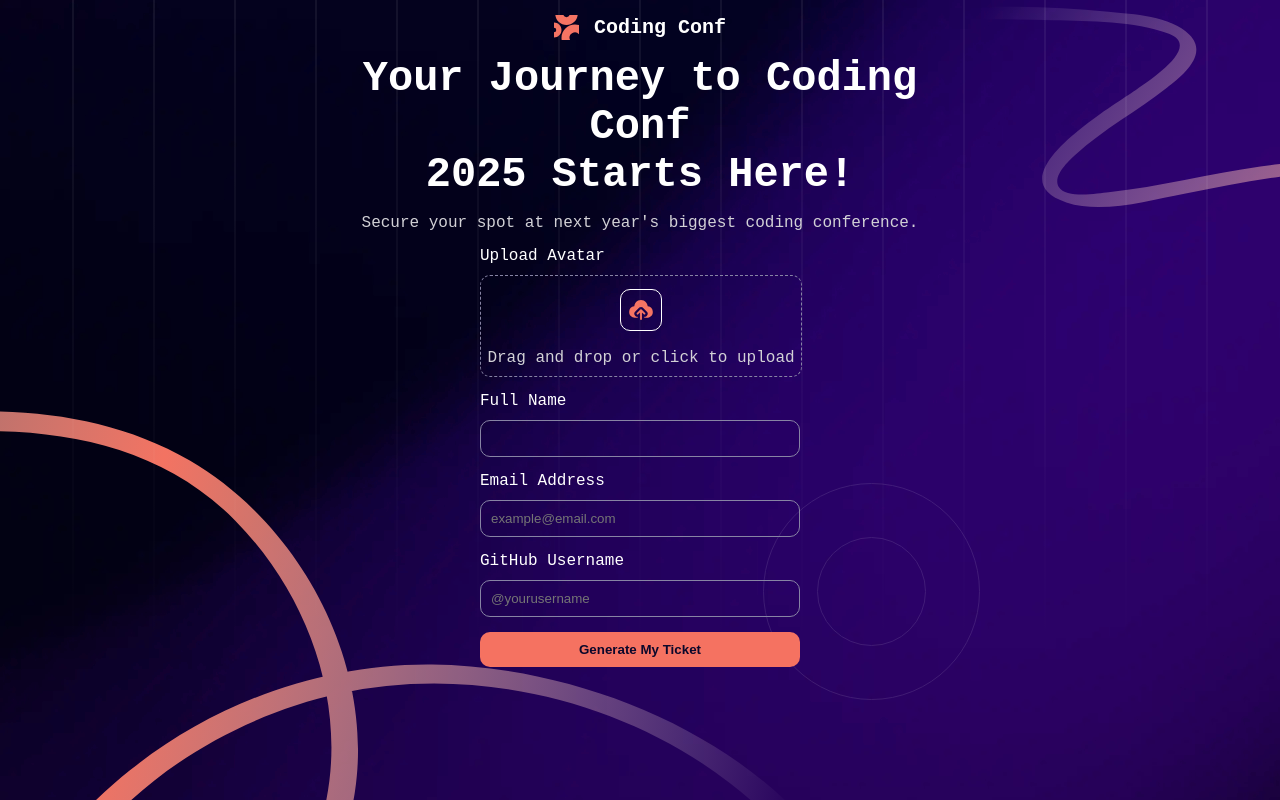
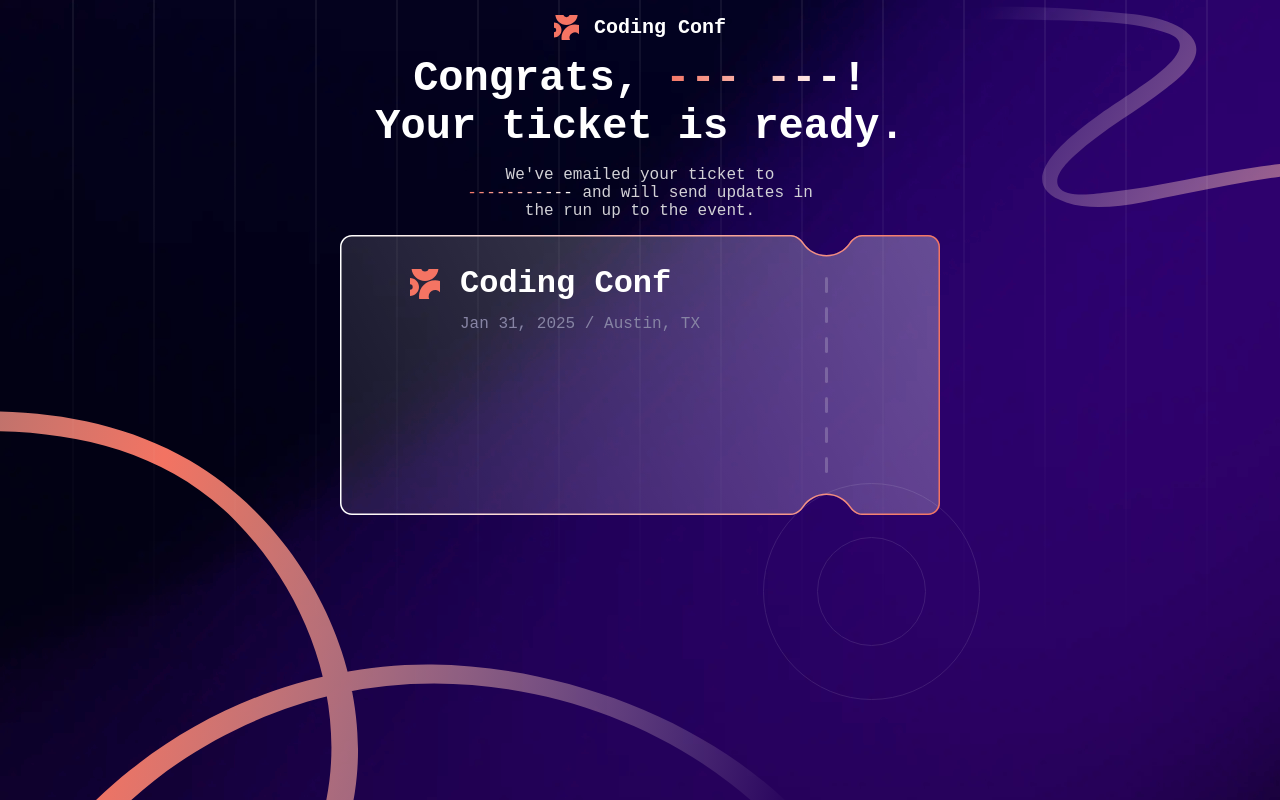
Before and after one commit to mmartas/Conference-ticket-generator, a plain HTML site: page conference-ticket-generator-main/index.html in a window 1280 px wide. Drawn offline with Linux system fonts and the light colour scheme.

Commit message:
start new page

```diff
--- a/conference-ticket-generator-main/index.html
+++ b/conference-ticket-generator-main/index.html
@@ -4,11 +4,12 @@
   <meta charset="UTF-8">
   <meta name="viewport" content="width=device-width, initial-scale=1.0"> <!-- displays site properly based on user's device -->
   <link rel="stylesheet" href="style.css">
-  <link rel="icon" type="image/png" sizes="32x32" href="./assets/images/favicon-32x32.png">
+  <link rel="icon" type="image/png" sizes="32x32" href="./assets/images/blue-icon.png">
   <title>Conference Ticket Generator</title>
 </head>
 <body>
   <main>
+    <div class="full-first-page">
       <div class="headign-part1-page1 row">
         <div class="before-title row">
           <img src="assets/images/logo-mark.svg" alt="">
@@ -51,15 +52,34 @@
 
           <input type="submit" value="Generate My Ticket" id="submitButton">
         </form>
+      </div>
+    </div>
 
-
-
-
-    </div>
     <!-- Form ends -->
 
   <!-- Generated tickets starts -->
-
+  <div class="headign-part1-page1 row">
+    <div class="before-title row">
+      <img src="assets/images/logo-mark.svg" alt="">
+      <h2>Coding Conf</h2>
+    </div>
+    <div class="main-title">
+      <h1>Congrats, <span class="congrats-page-name">--- ---</span>!<br>Your ticket is ready.</h1>
+    </div>
+    <div class="after-paragraph">
+      <p>We've emailed your ticket to<br><span class="congrats-page-name">-----------</span> and will send updates in<br>the run up to the event.</p>
+    </div>
+  </div>
+  <div class="ticket row">
+    <img id="pattern" src="assets/images/pattern-ticket.svg" alt="">
+    <div class="logo-name">
+      <img src="assets/images/logo-mark.svg" alt="">
+      <h2>Coding Conf</h2>
+    </div>
+    <div class="time-place">
+      <p>Jan 31, 2025 / Austin, TX</p>
+    </div>
+  </div>
   <!-- Congrats,  Full Name ! Your ticket is ready.
 
   We've emailed your ticket to  Email Address  and will send updates in the run up to the event.
--- a/conference-ticket-generator-main/style.css
+++ b/conference-ticket-generator-main/style.css
@@ -1,12 +1,14 @@
 :root {
     --Neutral-0: hsl(0, 0%, 100%);
+    --white-opacity: rgba(255, 255, 255, 0.1);
     --Neutral-300: hsl(252, 6%, 83%);
     --Neutral-500: hsl(245, 15%, 58%);
     --Neutral-700: hsl(245, 19%, 35%);
     --Neutral-900: hsl(248, 70%, 10%);
     --Orange-500: hsl(7, 88%, 67%);
     --Orange-700: hsl(7, 71%, 60%);
-    --Gradient: hsl(7, 86%, 67%) to hsl(0, 0%, 100%)
+    --Gradient1: hsl(7, 86%, 67%);
+    --Gradient2: hsl(0, 0%, 100%);
 }
 
 @import url('https://fonts.googleapis.com/css2?family=Inconsolata:wght@200..900&display=swap');
@@ -29,6 +31,13 @@ html {
     width: 50%;
     margin: 0 auto;
 }
+
+.full-first-page {
+    display: none;
+}
+
+
+
 
 .headign-part1-page1 {
     text-align: center;
@@ -71,24 +80,11 @@ html {
     color: var(--Neutral-0);
 }
 
-.labels {
-    display: block;
-    /*margin-bottom: 10px;*/
-}
-
-
-
-
 #fullForm {
     display: flex;
     flex-direction: column;
     gap: 15px;
 }
-
-/* .inputFullName {
-    display: flex;
-    flex-direction: column;
-} */
 
 .fullInputs {
     display: flex;
@@ -96,15 +92,14 @@ html {
     gap: 10px;
 }
 
-
 .textInput {
     width: 100%;
     padding: 10px;
     border-radius: 10px;
     outline: none;
     border: 1px solid var(--Neutral-500);
-    background: transparent;
-    color: var(--Neutral-500);
+    background: var(--white-opacity);
+    color: var(--Neutral-0);
     box-sizing: border-box;
 }
 
@@ -131,19 +126,78 @@ html {
     height: 100px;
     text-align: center;
     color: var(--Neutral-300);
+    background: var(--white-opacity);
+}
+
+.file-upload:hover {
+    cursor: pointer;
 }
 
 .file-upload p {
     margin: 0;
+    font-size: 14px;
 }
 
 .file-upload img {
     margin: 13px 0;
-    border: 1px solid var(--Neutral-0);
+    border: 1px solid var(--Neutral-500);
     border-radius: 10px;
     padding: 5px;
+    background: var(--Neutral-700);
 }
 
 #photo {
     display: none !important;
 }
+
+
+
+/* NEXT PAGE */
+.congrats-page-name {
+    background: linear-gradient(to right, var(--Gradient1), var(--Gradient2));
+    color: transparent;
+    background-clip: text;
+}
+
+.ticket {
+    position: relative;
+}
+
+#pattern {
+    display: block;
+    margin: 0 auto;
+}
+
+.ticket .logo-name {
+    width: 300px;
+    display: flex;
+    justify-content: left;
+    position: absolute;
+    top: 30px;
+    left: 90px;
+    gap: 20px;
+    align-items: center;
+}
+
+.ticket .logo-name h2 {
+    margin: 0;
+    font-size: 32px;
+    color: var(--Neutral-0);
+}
+
+.ticket .logo-name img {
+    width: 30px;
+}
+
+
+
+.ticket .time-place {
+    position: absolute;
+    top: 80px;
+    left: 140px;
+}
+
+.ticket .time-place p {
+    margin: 0;
+    color: var(--Neutral-500);
+}
```
Also changed, not shown: conference-ticket-generator-main/assets/images/blue-icon.png (added), conference-ticket-generator-main/assets/images/head-icon-red.png (added), conference-ticket-generator-main/assets/images/head-icon.png (added). Lines whose indentation alone changed are shown as unchanged.
